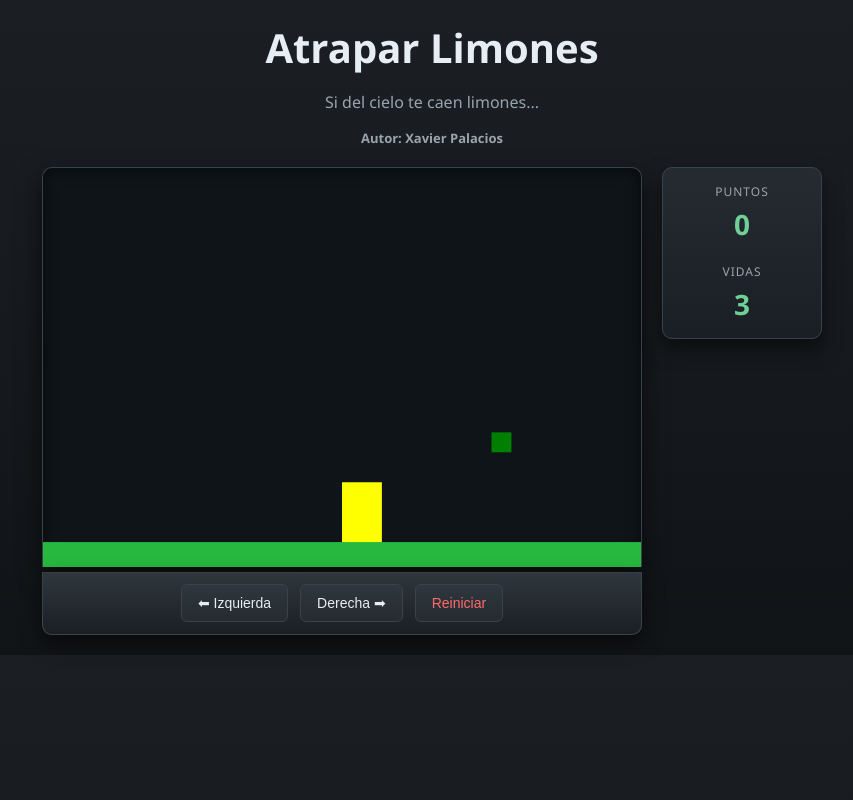
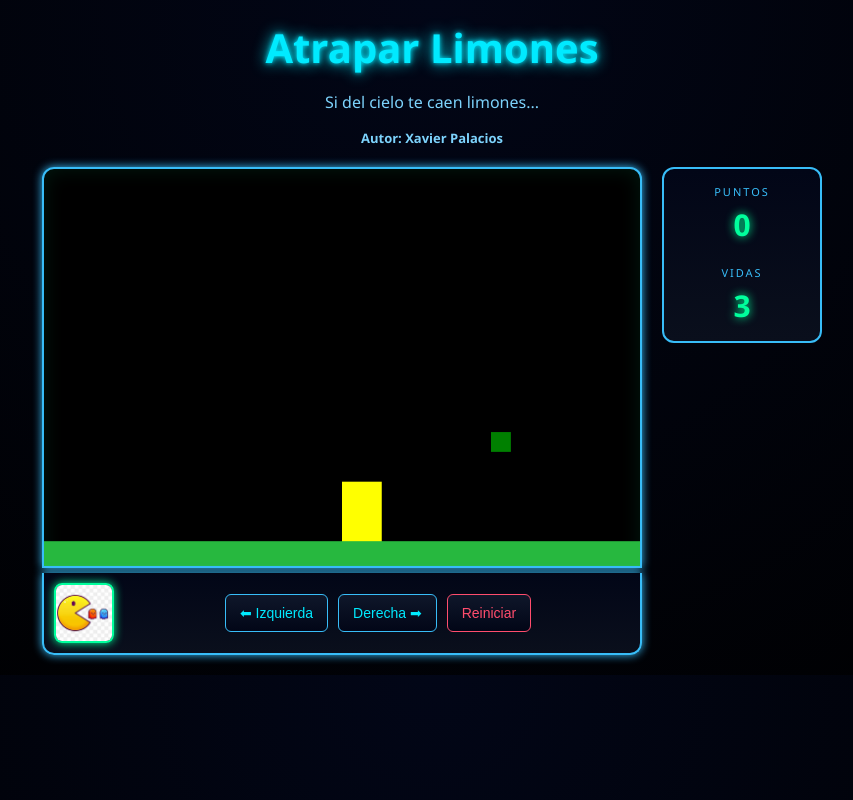
Before and after one commit to xavopalacios/juego_limones, a plain HTML site: page index.html in a window 1280 px wide. Shown: the whole page, without its empty margins (208-1061 px from the left). Drawn offline with Linux system fonts and the light colour scheme.

Commit message:
Rrefactor: modification of .html and css file

```diff
--- a/index.html
+++ b/index.html
@@ -19,23 +19,31 @@
 
     <section class="layout-juego">
 
-      <!-- BLOQUE JUEGO + CONTROLES -->
       <div class="bloque-juego">
 
         <div class="juego">
           <canvas id="areaJuego" width="600" height="400"></canvas>
         </div>
 
-        <!-- HUD CONTROLES -->
+        <!-- HUD -->
         <div class="controles-barra">
-          <button onclick="moverIzquierda()">⬅ Izquierda</button>
-          <button onclick="moverDerecha()">Derecha ➡</button>
-          <button onclick="reiniciarJuego()" class="reiniciar">Reiniciar</button>
+
+          <!-- LOGO (mini mapa estilo dota) -->
+          <div class="mini-mapa">
+            <img src="dota-logo.png" alt="Mapa Dota">
+          </div>
+
+          <!-- BOTONES -->
+          <div class="grupo-botones">
+            <button onclick="moverIzquierda()">⬅ Izquierda</button>
+            <button onclick="moverDerecha()">Derecha ➡</button>
+            <button onclick="reiniciarJuego()" class="reiniciar">Reiniciar</button>
+          </div>
+
         </div>
 
       </div>
 
-      <!-- PANEL DERECHO -->
       <aside class="panel">
         <div class="marcador">
           <p>PUNTOS</p>
--- a/limones.css
+++ b/limones.css
@@ -1,12 +1,14 @@
 :root {
-  --bg: #1b1f24;
-  --panel: #252b31;
-  --panel-light: #2f363d;
-  --panel-dark: #1a1f24;
-  --accent: #6fcf97;
-  --accent-strong: #27ae60;
-  --text: #e6edf3;
-  --muted: #9aa4ad;
+  --bg-dark: #020617;
+  --bg-panel: #0a0f1c;
+  --bg-soft: #0f172a;
+
+  --digimon-blue: #00eaff;
+  --digimon-cyan: #38bdf8;
+  --digimon-green: #00ff9c;
+
+  --text: #e0f2fe;
+  --muted: #7dd3fc;
 }
 
 /* RESET */
@@ -17,7 +19,7 @@
 body {
   margin: 0;
   font-family: "Segoe UI", Arial, sans-serif;
-  background: linear-gradient(180deg, #1b1f24, #111417);
+  background: radial-gradient(circle at top, #020617, #000);
   color: var(--text);
   display: flex;
   justify-content: center;
@@ -35,7 +37,10 @@ body {
 .header h1 {
   margin: 0;
   font-size: clamp(28px, 4vw, 40px);
-  font-weight: 600;
+  color: var(--digimon-blue);
+  text-shadow:
+    0 0 5px var(--digimon-blue),
+    0 0 15px var(--digimon-blue);
 }
 
 .subtitulo {
@@ -56,7 +61,7 @@ body {
   justify-content: center;
 }
 
-/* BLOQUE JUEGO + HUD */
+/* BLOQUE JUEGO */
 .bloque-juego {
   display: flex;
   flex-direction: column;
@@ -64,114 +69,138 @@ body {
 }
 
 /* CANVAS */
-.juego {
-  width: 100%;
-}
-
 canvas {
   width: 100%;
   max-width: 600px;
   height: auto;
-  background: #0f1418;
-  border-radius: 10px 10px 0 0;
-  border: 1px solid #3a424a;
-  border-bottom: none;
+  background: #000;
+  border-radius: 12px 12px 0 0;
+  border: 2px solid var(--digimon-cyan);
   box-shadow:
-    0 10px 25px rgba(0,0,0,0.6),
-    inset 0 0 15px rgba(0,0,0,0.5);
+    0 0 10px var(--digimon-cyan),
+    inset 0 0 20px rgba(0,255,156,0.1);
 }
 
-/* BARRA HUD INFERIOR */
+/* HUD */
 .controles-barra {
   width: 100%;
   max-width: 600px;
+
+  display: flex;
+  align-items: center;
+  gap: 12px;
+
+  padding: 10px;
+
+  background: linear-gradient(180deg, #020617, #0a0f1c);
+
+  border: 2px solid var(--digimon-cyan);
+  border-top: none;
+  border-radius: 0 0 12px 12px;
+
+  box-shadow:
+    0 0 10px var(--digimon-cyan);
+}
+
+/* MINI MAPA */
+.mini-mapa {
+  width: 60px;
+  height: 60px;
+  flex-shrink: 0;
+
+  border-radius: 8px;
+  overflow: hidden;
+
+  border: 2px solid var(--digimon-green);
+
+  box-shadow:
+    0 0 10px var(--digimon-green),
+    inset 0 0 10px rgba(0,255,156,0.3);
+}
+
+.mini-mapa img {
+  width: 100%;
+  height: 100%;
+  object-fit: cover;
+}
+
+/* GRUPO BOTONES */
+.grupo-botones {
   display: flex;
   justify-content: center;
-  gap: 12px;
-
-  padding: 12px;
-  background: linear-gradient(180deg, var(--panel-light), var(--panel-dark));
-
-  border: 1px solid #3a424a;
-  border-top: none;
-  border-radius: 0 0 10px 10px;
-
-  box-shadow:
-    0 8px 20px rgba(0,0,0,0.6),
-    inset 0 1px 0 rgba(255,255,255,0.05);
+  gap: 10px;
+  flex: 1;
 }
 
 /* BOTONES */
-.controles-barra button {
-  background: linear-gradient(180deg, var(--panel-light), var(--panel));
-  border: 1px solid #3a424a;
-  color: var(--text);
-  padding: 10px 16px;
+.grupo-botones button {
+  background: linear-gradient(180deg, #0f172a, #020617);
+  border: 1px solid var(--digimon-cyan);
+  color: var(--digimon-blue);
+
+  padding: 10px 14px;
   font-size: 14px;
   border-radius: 6px;
   cursor: pointer;
+
   transition: all 0.2s ease;
-  font-weight: 500;
 }
 
-.controles-barra button:hover {
-  border-color: var(--accent);
-  color: var(--accent);
+.grupo-botones button:hover {
+  color: var(--digimon-green);
+  border-color: var(--digimon-green);
   transform: translateY(-2px);
-  box-shadow: 0 4px 10px rgba(0,0,0,0.4);
+
+  box-shadow:
+    0 0 10px var(--digimon-green);
 }
 
-.controles-barra button:active {
-  transform: translateY(0);
+.grupo-botones .reiniciar {
+  color: #ff4d6d;
+  border-color: #ff4d6d;
 }
 
-/* BOTÓN REINICIAR */
-.controles-barra .reiniciar {
-  color: #ff6b6b;
-}
-
-.controles-barra .reiniciar:hover {
-  border-color: #ff6b6b;
-}
-
-/* PANEL DERECHO */
+/* PANEL */
 .panel {
   width: 160px;
-  background: linear-gradient(180deg, var(--panel), var(--panel-dark));
-  border-radius: 10px;
+  background: linear-gradient(180deg, #020617, #0a0f1c);
+  border-radius: 12px;
   padding: 15px;
+
   display: flex;
   flex-direction: column;
   gap: 20px;
-  border: 1px solid #3a424a;
-  box-shadow: 0 10px 20px rgba(0,0,0,0.5);
+
+  border: 2px solid var(--digimon-cyan);
 }
 
-/* MARCADORES */
 .marcador {
   text-align: center;
 }
 
 .marcador p {
   margin: 0;
-  font-size: 12px;
-  color: var(--muted);
-  letter-spacing: 1px;
+  font-size: 11px;
+  letter-spacing: 2px;
+  color: var(--digimon-cyan);
 }
 
 .marcador span {
   display: block;
-  font-size: 28px;
-  font-weight: 600;
+  font-size: 30px;
+  font-weight: bold;
   margin-top: 5px;
-  color: var(--accent);
+
+  color: var(--digimon-green);
+
+  text-shadow:
+    0 0 10px var(--digimon-green);
 }
 
 /* RESPONSIVE */
 @media (max-width: 768px) {
   .layout-juego {
     flex-direction: column;
-    align-items: center;
   }
 
   .panel {
@@ -179,8 +208,4 @@ canvas {
     width: 100%;
     justify-content: space-around;
   }
-
-  .controles-barra {
-    flex-wrap: wrap;
-  }
 }
```
Also changed, not shown: dota-logo.png (added).
